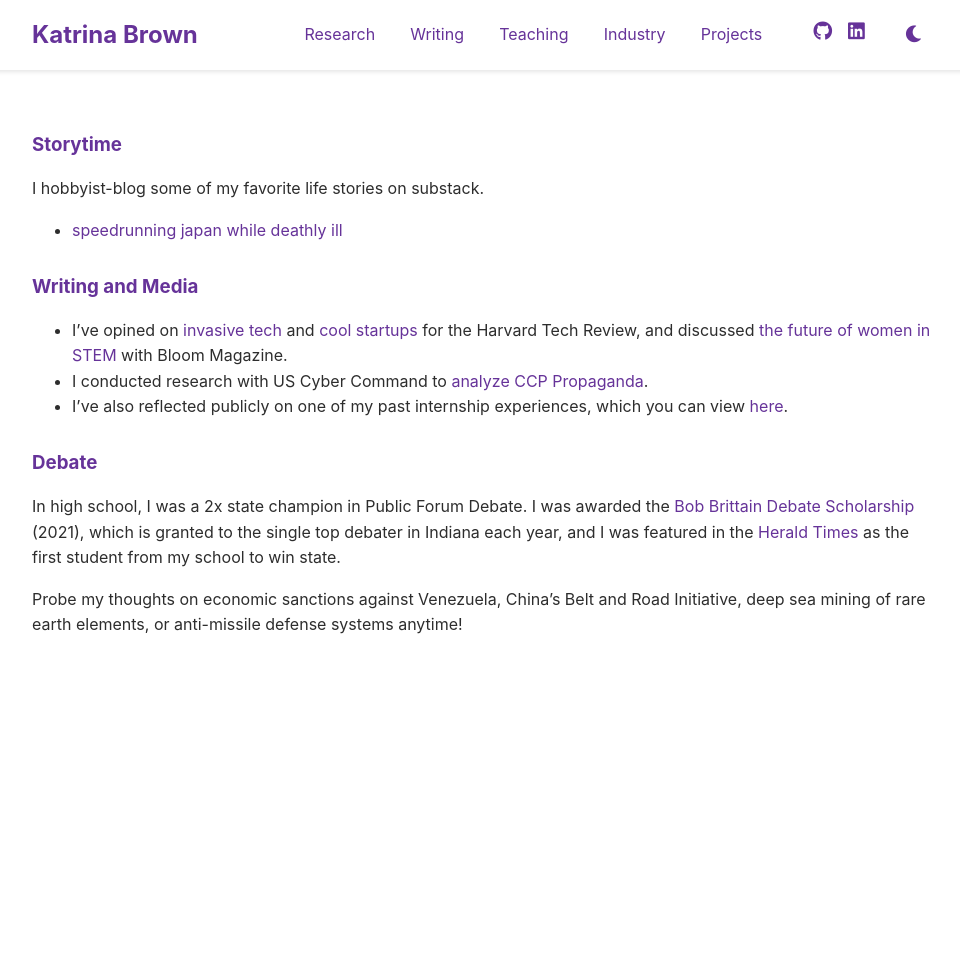
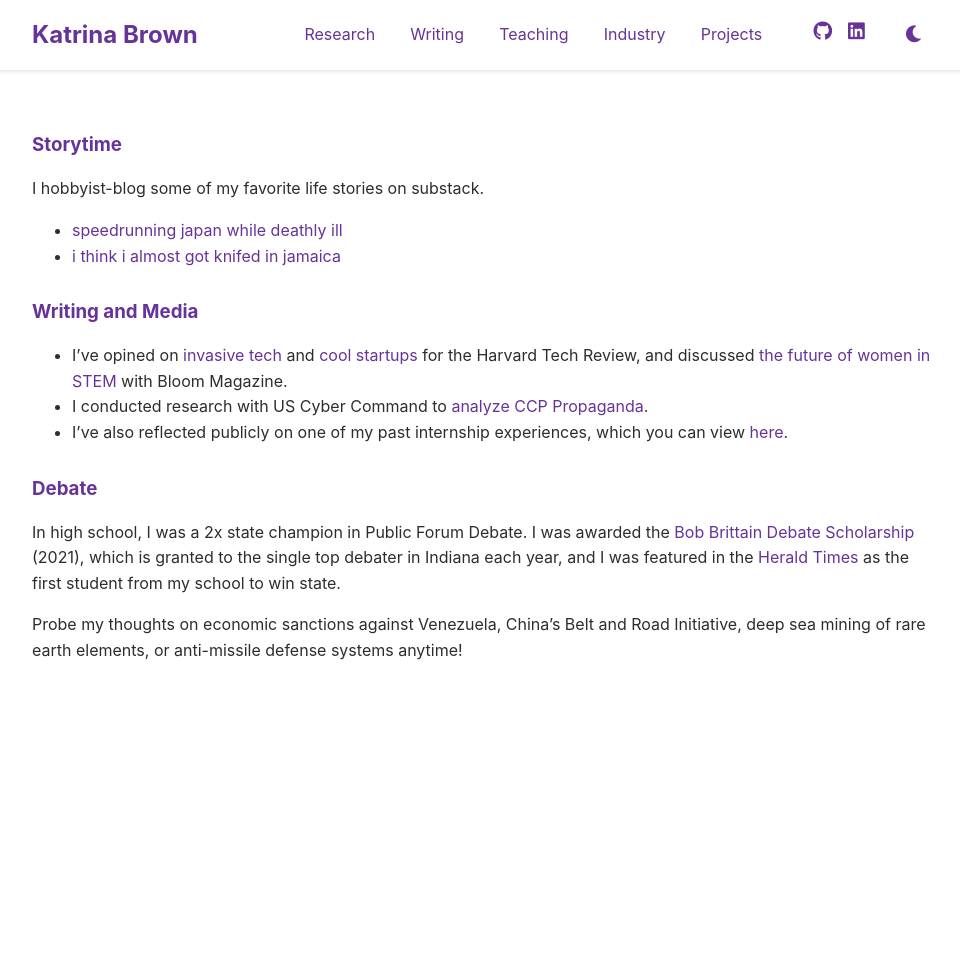
Before and after one commit to brownkat6/katrinarbrown, a Jekyll site: the page built from docs/writing.md, in a window 1280 px wide. Shown: the whole page, without its empty margins (158-1118 px from the left). Built offline with Jekyll 4.4.1, drawn with Linux system fonts in a browser that asks for light colours.

Commit message:
update X

```diff
--- a/docs/writing.md
+++ b/docs/writing.md
@@ -6,6 +6,7 @@ title: Writing
 ### Storytime
 I hobbyist-blog some of my favorite life stories on substack.
 * [speedrunning japan while deathly ill](https://substack.com/home/post/p-177126064)
+* [i think i almost got knifed in jamaica](https://open.substack.com/pub/katrinarbrown/p/storytime-nearly-knifed-in-jamaica?r=5l6hl1&utm_campaign=post&utm_medium=web&showWelcomeOnShare=true)
 
 ### Writing and Media
 * I've opined on [invasive tech](https://harvardtechnologyreview.com/2024/11/01/ai-glasses-unveil-privacy-risks-an-interview-with-the-creators-of-i-xray/) and [cool startups](https://harvardtechnologyreview.com/2024/12/17/from-dorm-room-to-boardroom-how-ron-nachum-and-sapien-are-redefining-ai-in-corporate-finance/) for the Harvard Tech Review, and discussed [the future of women in STEM](https://www.magbloom.com/2020/04/for-the-love-of-stem-a-conversation-about-the-future-of-women-in-technology/) with Bloom Magazine.
```
